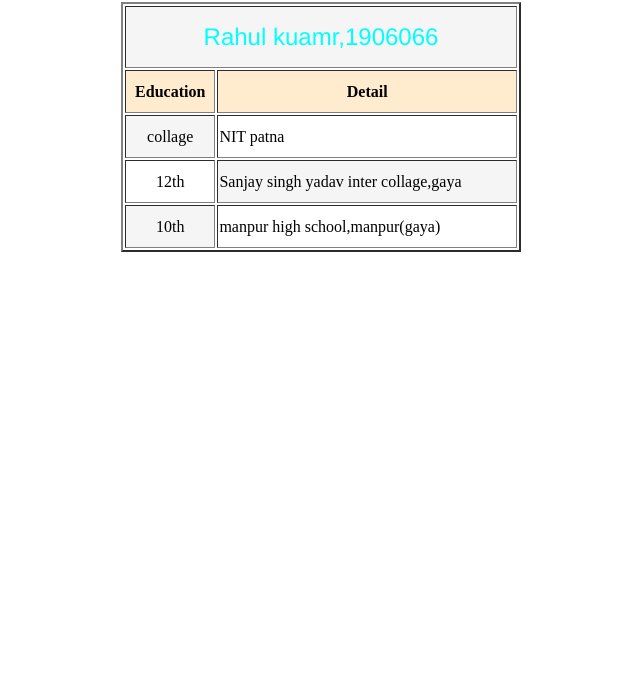
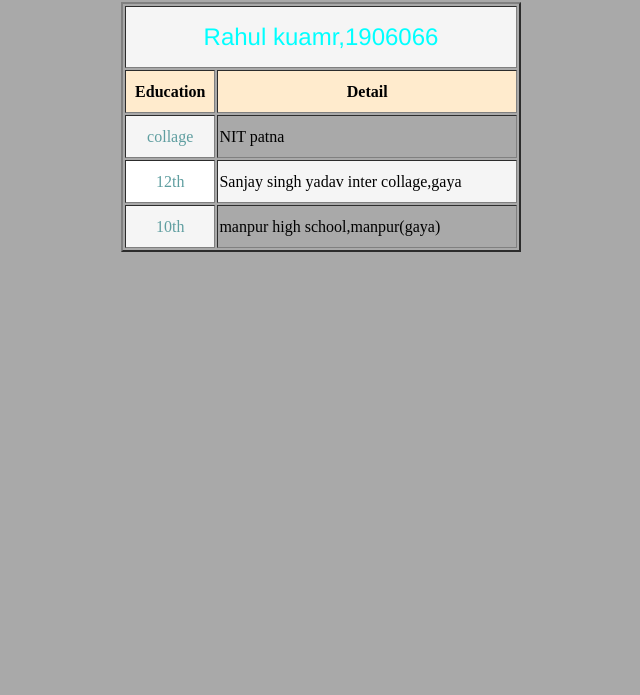
Before and after one commit to rahul13413/webdevelopment, a plain HTML site: page education.html in a window 1280 px wide. Shown: the part 105-800 px from the top of the page, without its empty margins (379-1019 px from the left). Drawn offline with Linux system fonts and the light colour scheme.

Commit message:
Update education.html

```diff
--- a/education.html
+++ b/education.html
@@ -35,6 +35,7 @@
         }
         body{
              margin:0px 0px 200px 500px;
+             background-color:darkgray;
         }
         .rahul{
             background-color: blanchedalmond;
@@ -42,6 +43,9 @@
         table{
             width: 400px;
             height: 250px;
+        }
+        .span{
+            color:cadetblue;
         }
     </style>
 </head>
@@ -56,15 +60,15 @@
             <th>Detail</th>
         </tr>
         <tr>
-            <td id="collage">collage</td>
+            <td id="collage"><span class="span">collage</span></td>
             <td>NIT patna</td>
         </tr>
         <tr class="ram">
-            <td id="twelve">12th</td>
+            <td id="twelve"><span class="span">12th</span></td>
             <td>Sanjay singh yadav inter collage,gaya</td>
         </tr>
         <tr>
-            <td id="tenth">10th</td>
+            <td id="tenth"><span class="span">10th</span></td>
             <td>manpur high school,manpur(gaya)</td>
         </tr>
     </table>
```
